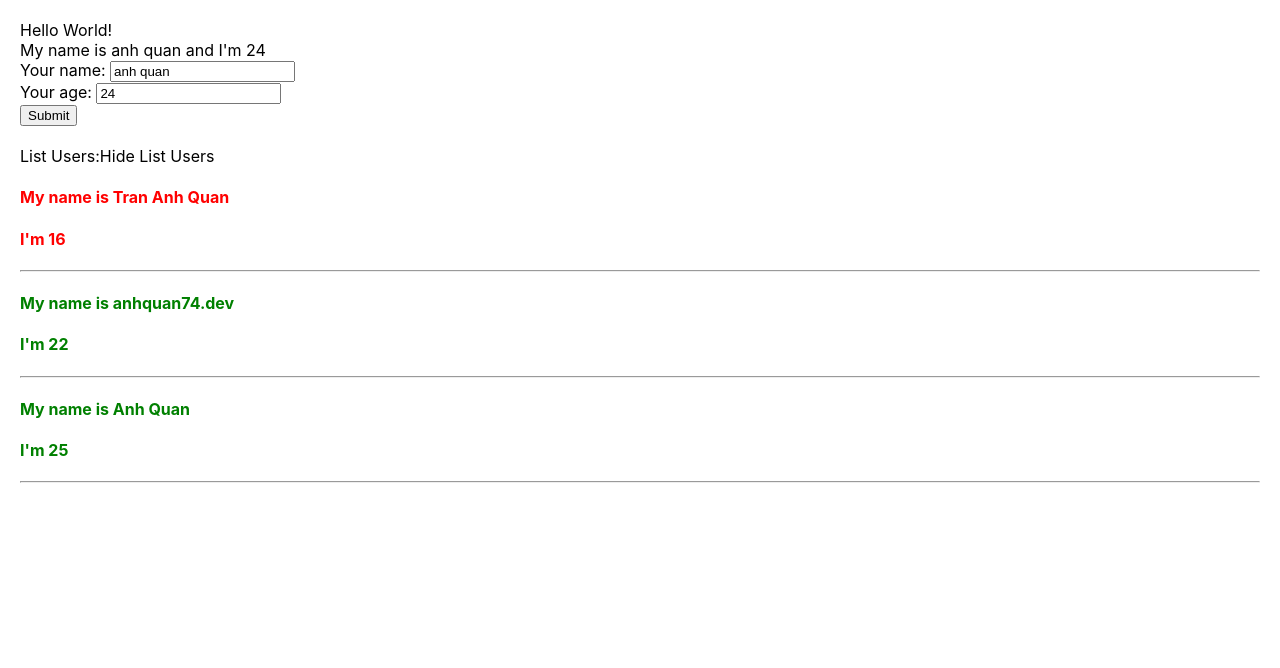
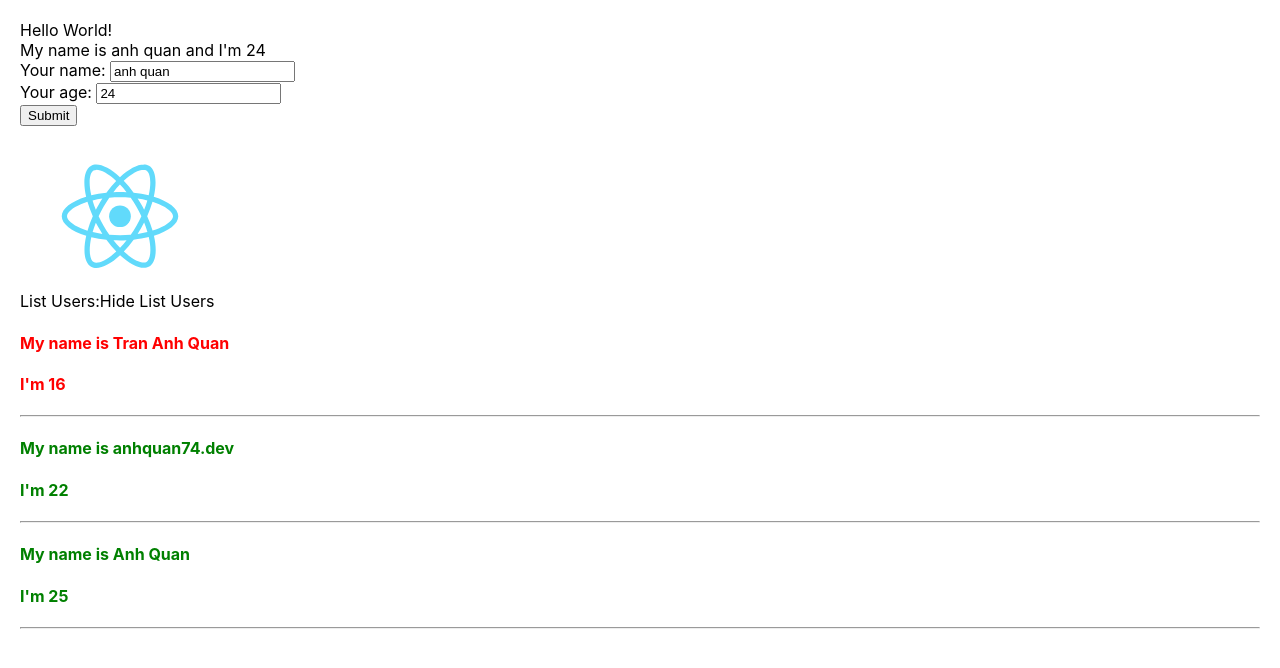
Before and after one commit to anhquan74-dev/learn-react-hoidanit, a React (Create React App) app: page / in a window 1280 px wide. Shown: the top 668 px of the page. Built offline with nearby package versions, Linux system fonts and the light colour scheme.

Commit message:
video 28 use image

```diff
--- a/src/components/DisplayInfor.js
+++ b/src/components/DisplayInfor.js
@@ -1,5 +1,6 @@
 import React from "react";
 import './DisplayInfor.scss'
+import logo from '../logo.svg'
 class DisplayInfor extends React.Component {
 
     state = {
@@ -18,6 +19,7 @@ class DisplayInfor extends React.Component {
 
         return (
             <div className="display-infor-container">
+                <img src={logo} alt="logo" /><br />
                 List Users:
                 <span onClick={this.handleOnclickShowHideUsers}>
                     {this.state.isShowListUsers === true ? 'Hide List Users' : 'Show List Users'}
--- a/src/components/DisplayInfor.scss
+++ b/src/components/DisplayInfor.scss
@@ -6,4 +6,7 @@
     .green {
         color: green;
     }
+    img {
+        width: 200px;
+    }
 }
```
